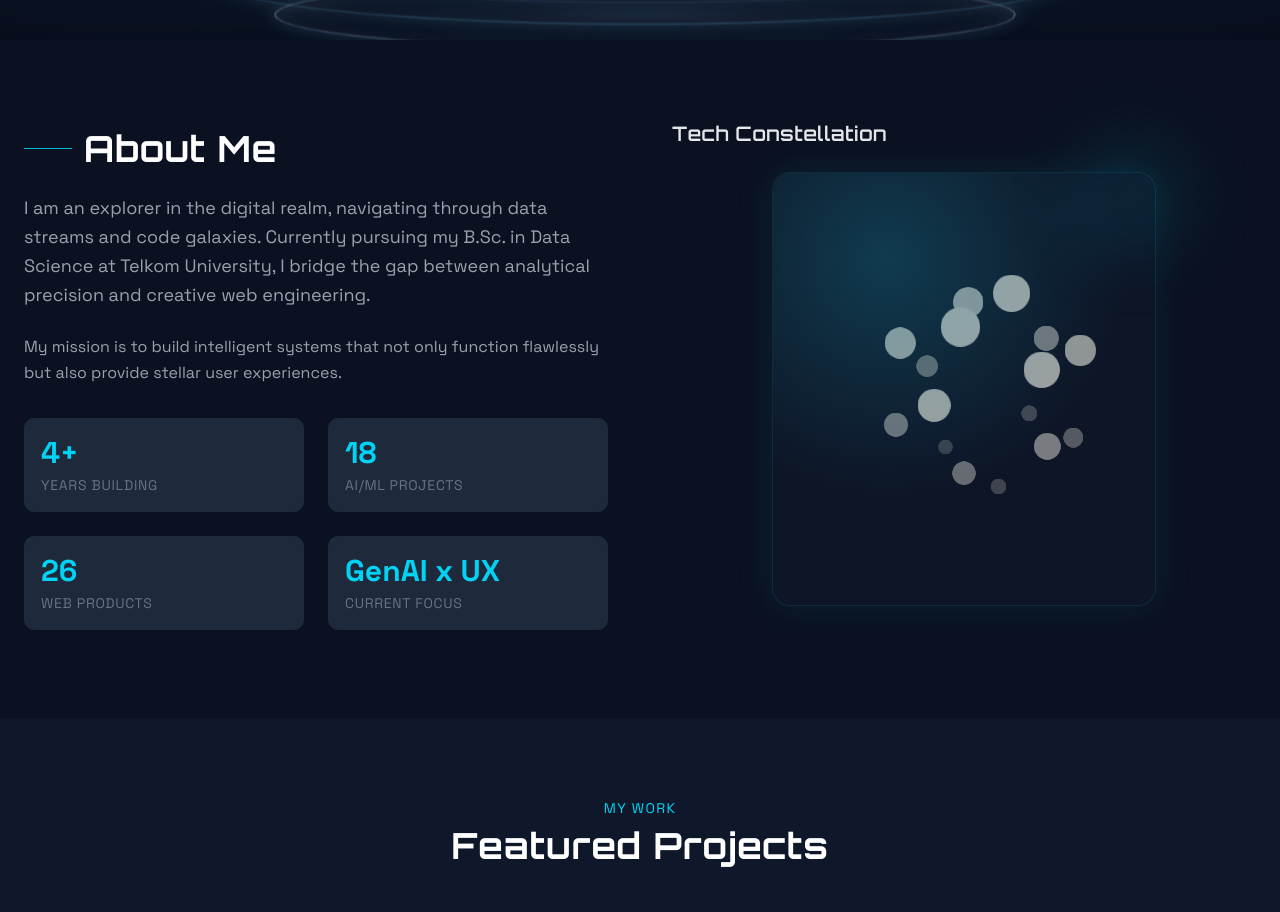
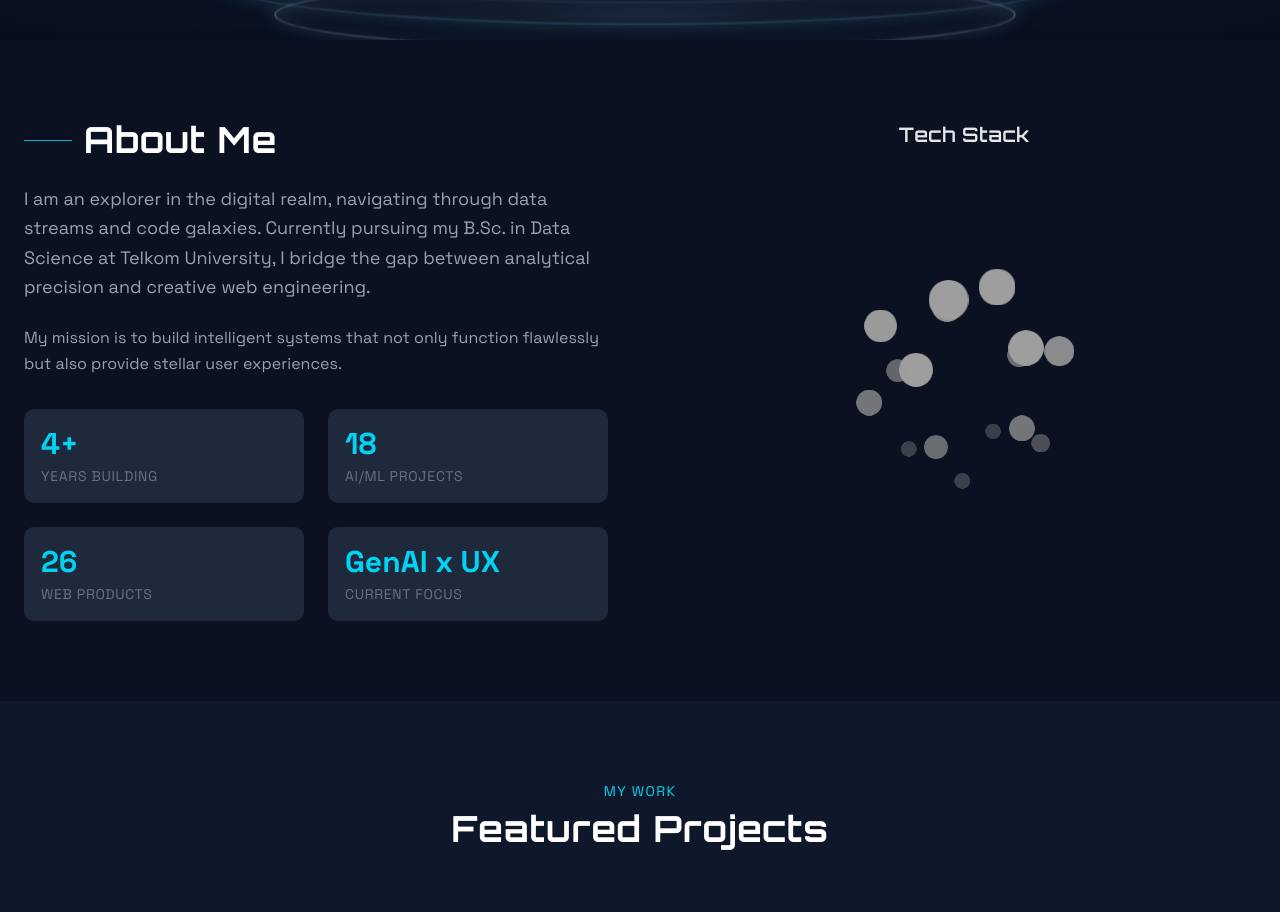
Before and after one commit to BangJhen/BangJhener, a Next.js app: page / in a window 1280 px wide. Shown: the part 920-1832 px from the top of the page. Built offline with nearby package versions, Linux system fonts and the light colour scheme.

Commit message:
Fix: Text and Icon Cloud Sychronize position

```diff
--- a/src/components/AboutMe.jsx
+++ b/src/components/AboutMe.jsx
@@ -31,9 +31,9 @@ export default function AboutMe() {
             </div>
           </div>
 
-          <div className="w-full md:w-1/2">
-            <h3 className="text-xl font-semibold mb-6 text-gray-200">Tech Constellation</h3>
-            <div className="mb-8">
+          <div className="w-full md:w-1/2 flex flex-col items-center">
+            <h3 className="text-xl font-semibold mb-6 text-gray-200 text-center">Tech Stack</h3>
+            <div className="mb-8 w-full flex justify-center">
               <TechIconCloud />
             </div>
 
--- a/src/components/TechIconCloud.jsx
+++ b/src/components/TechIconCloud.jsx
@@ -23,10 +23,10 @@ const techIcons = [
 
 export default function TechIconCloud() {
   return (
-    <div className="relative mx-auto w-full max-w-sm rounded-2xl border border-cyan-900/40 bg-[#0f172a]/70 p-4 shadow-[0_0_40px_rgba(6,182,212,0.1)]">
-      <div className="pointer-events-none absolute inset-0 rounded-2xl bg-[radial-gradient(circle_at_30%_20%,rgba(34,211,238,0.2),transparent_55%)]" />
-      <div className="pointer-events-none absolute -right-6 -top-6 h-24 w-24 rounded-full bg-cyan-400/15 blur-2xl" />
-      <IconCloud images={techIcons} />
+    <div className="relative mx-auto flex w-full max-w-md justify-center py-2">
+      <div>
+        <IconCloud images={techIcons} />
+      </div>
     </div>
   );
 }
--- a/src/components/ui/icon-cloud.jsx
+++ b/src/components/ui/icon-cloud.jsx
@@ -17,6 +17,7 @@ export function IconCloud({
   const [targetRotation, setTargetRotation] = useState(null)
   const animationFrameRef = useRef(0)
   const rotationRef = useRef({ x: 0, y: 0 })
+  const lastTimeRef = useRef(0)
   const iconCanvasesRef = useRef([])
   const imagesLoadedRef = useRef([])
 
@@ -189,6 +190,10 @@ export function IconCloud({
     const ctx = canvas?.getContext("2d")
     if (canvas && ctx) {
       const animate = () => {
+        const now = performance.now()
+        const t = now * 0.001
+        const dt = Math.min(0.04, (now - (lastTimeRef.current || now)) / 1000)
+        lastTimeRef.current = now
         ctx.clearRect(0, 0, canvas.width, canvas.height)
 
         const centerX = canvas.width / 2
@@ -217,9 +222,11 @@ export function IconCloud({
             setTargetRotation(null)
           }
         } else if (!isDragging) {
+          const driftX = Math.sin(t * 0.7) * 0.12
+          const driftY = Math.cos(t * 0.9) * 0.15
           rotationRef.current = {
-            x: rotationRef.current.x + (dy / canvas.height) * speed,
-            y: rotationRef.current.y + (dx / canvas.width) * speed,
+            x: rotationRef.current.x + (dy / canvas.height) * speed + driftX * dt,
+            y: rotationRef.current.y + (dx / canvas.width) * speed + driftY * dt,
           }
         }
 
@@ -286,7 +293,7 @@ export function IconCloud({
       onMouseMove={handleMouseMove}
       onMouseUp={handleMouseUp}
       onMouseLeave={handleMouseUp}
-      className="rounded-lg"
+      className="mx-auto block"
       aria-label="Interactive 3D Icon Cloud"
       role="img" />
   );
```
